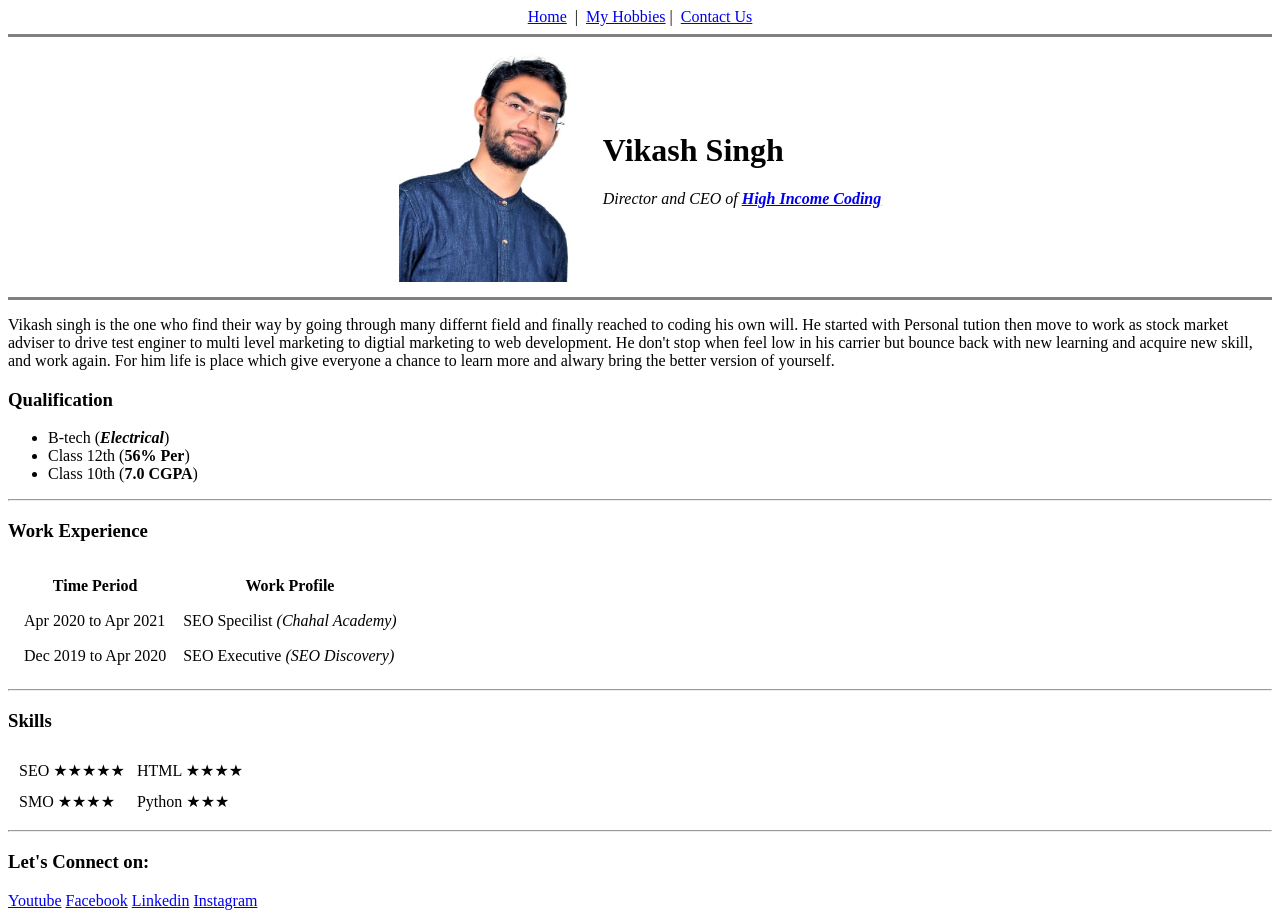
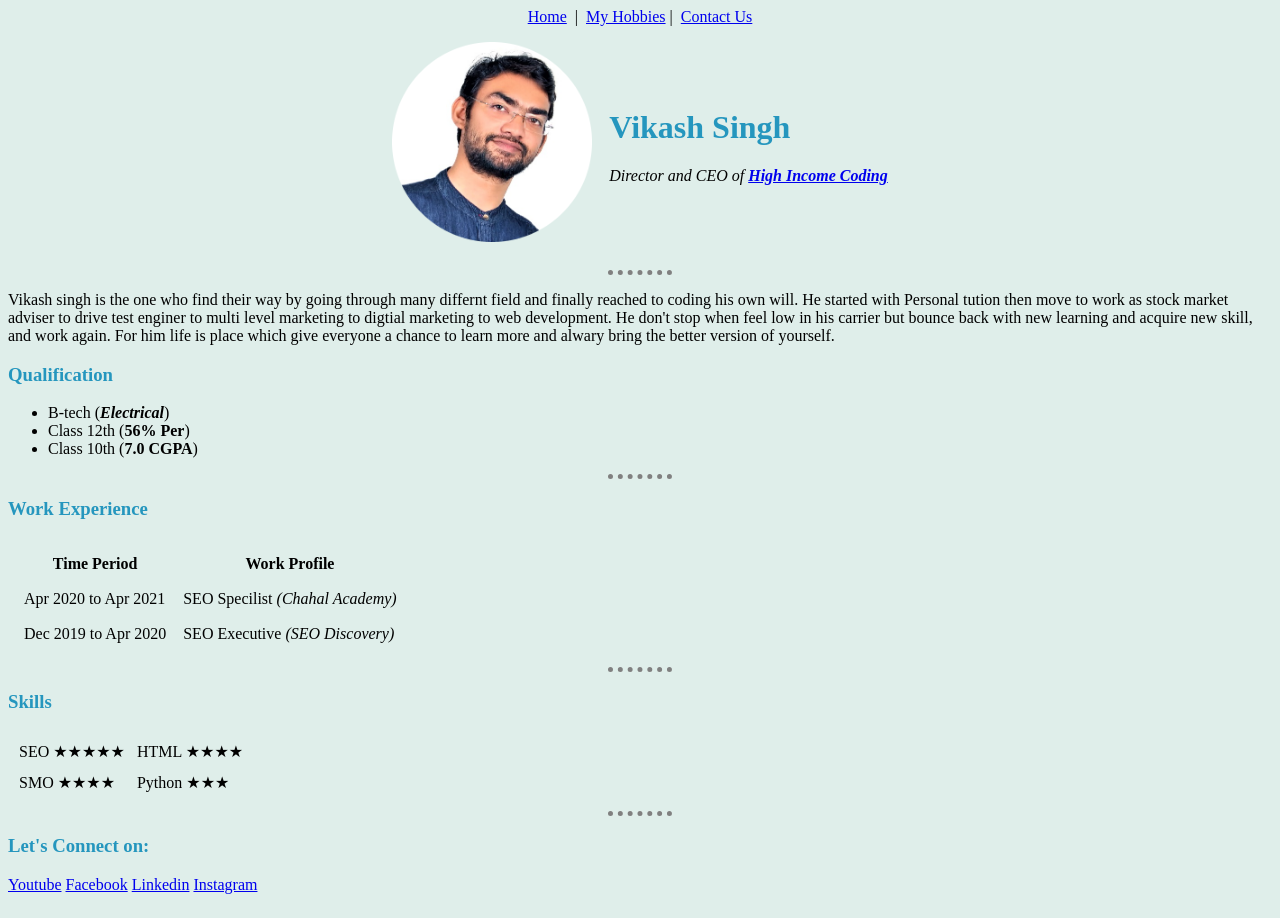
Before and after one commit to mentorvikash/CV, a plain HTML site: page index.html in a window 1280 px wide. Drawn offline with Linux system fonts and the light colour scheme.

Commit message:
Add files via upload

```diff
--- /dev/null
+++ b/CSS/style.css
@@ -0,0 +1,15 @@
+body {
+  background-color: #DFEEEA;
+}
+
+h1,h3 {
+  color: #2596be;
+}
+
+hr {
+  border-style: none;
+  border-top-style: dotted;
+  border-color: gray;
+  border-top-width: thick;
+  width: 5%;
+}
--- a/index.html
+++ b/index.html
@@ -1,10 +1,10 @@
 <!DOCTYPE html>
 <html lang="en" dir="ltr">
-
 <head>
   <meta name="description" content="This site is a basic resume of an web developer who learn everything by his own.">
   <meta name="title" content="Vikash Singh Resume - A web developer">
   <meta charset="utf-8">
+  <link rel="stylesheet" href="CSS/style.css">
   <title>Vikash Personal Site</title>
 </head>
 
@@ -15,12 +15,12 @@
       <a href="hobbies.html"> My Hobbies</a>&nbsp|&nbsp
       <a href="contact.html"> Contact Us</a>
     </nav>
- <hr size="3" noshade >
 
-    <table>
+
+    <table cellspacing="15px">
       <tr>
         <td>
-          <img src="image/vikash.JPG" width="200px" alt="Vikash singh founder of High Income Coading">
+          <img src="image/vikash.png" width="200px" alt="Vikash singh founder of High Income Coading">
         </td>
         <td>
           <h1>Vikash Singh</h1>
@@ -29,7 +29,7 @@
       </tr>
     </table>
   </center>
-  <hr size="3" noshade >
+  <hr>
   <p>Vikash singh is the one who find their way by going through many differnt field and finally reached to coding his own will.
     He started with Personal tution then move to work as stock market adviser to drive test enginer to multi level marketing to
     digtial marketing to web development. He don't stop when feel low in his carrier but bounce back with new learning and acquire
@@ -74,7 +74,6 @@
     </tr>
   </table>
   <hr>
-
   <h3>Let's Connect on:</h3>
   <a href="#">Youtube</a>
   <a href="#">Facebook</a>
```
Also changed, not shown: contact.html (+3 -2 lines), hobbies.html (+1 -0 lines), image/samosa.png (added), image/vikash.png (added). Lines whose indentation alone changed are shown as unchanged.
